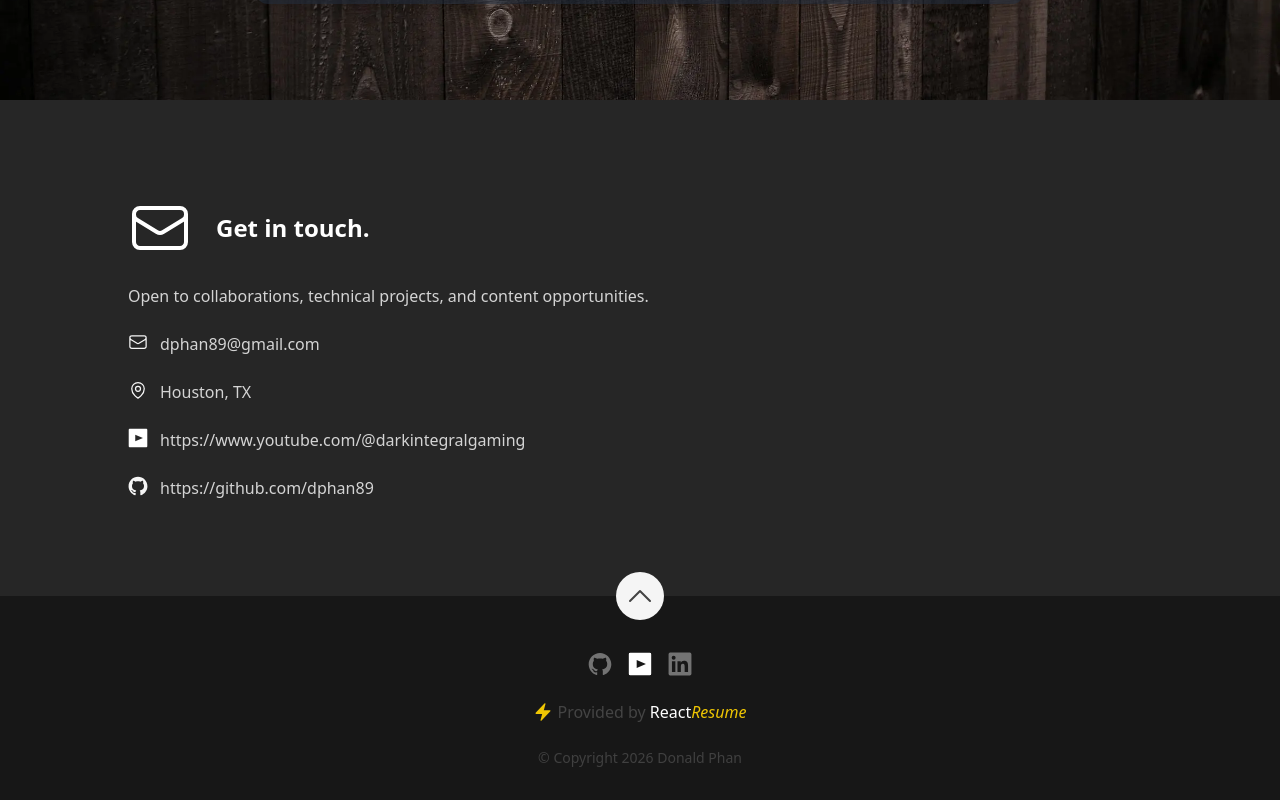
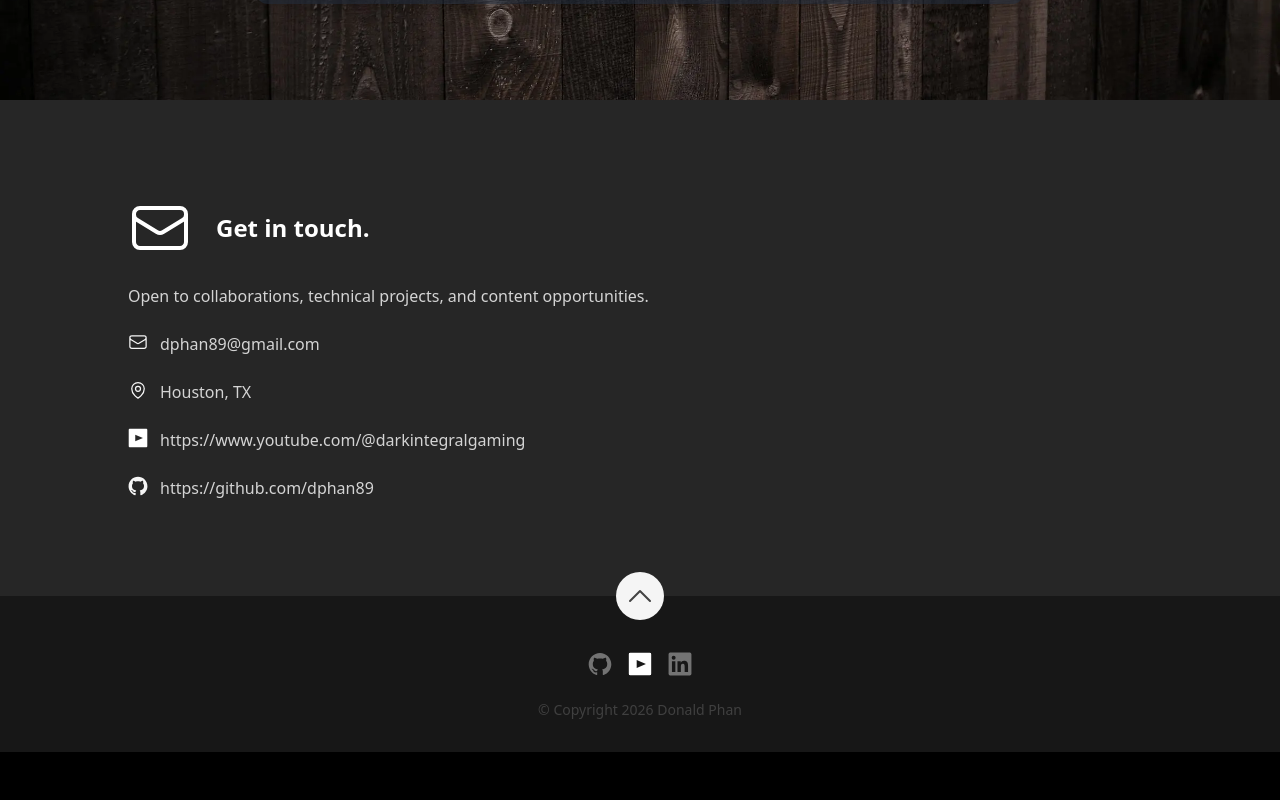
Before and after one commit to dphan89/azure-react-portfolio, a Next.js app: page / in a window 1280 px wide. Shown: the part 2036-2836 px from the top of the page. After the commit the page ends 2788 px from the top, so only its background shows below. Built offline with nearby package versions, Linux system fonts and the light colour scheme.

Commit message:
Removed "Powered by React Resume" footer

```diff
--- a/src/components/Sections/Footer.tsx
+++ b/src/components/Sections/Footer.tsx
@@ -1,4 +1,4 @@
-import {BoltIcon, ChevronUpIcon} from '@heroicons/react/24/solid';
+import {ChevronUpIcon} from '@heroicons/react/24/solid';
 import {FC, memo} from 'react';
 
 import {SectionId} from '../../data/data';
@@ -19,15 +19,6 @@
       <div className="flex gap-x-4 text-neutral-500">
         <Socials />
       </div>
-      <a
-        className="-m-2 flex items-center gap-x-1 rounded-md p-2 ring-yellow focus:outline-none focus:ring-2"
-        href="https://reactresume.com">
-        <BoltIcon className="h-5 w-5 text-yellow" />
-        <span>
-          Provided by <span className="text-white">React</span>
-          <span className="italic text-yellow">Resume</span>
-        </span>
-      </a>
       <span className="text-sm text-neutral-700">© Copyright {currentYear} Donald Phan</span>
     </div>
   </div>
```
